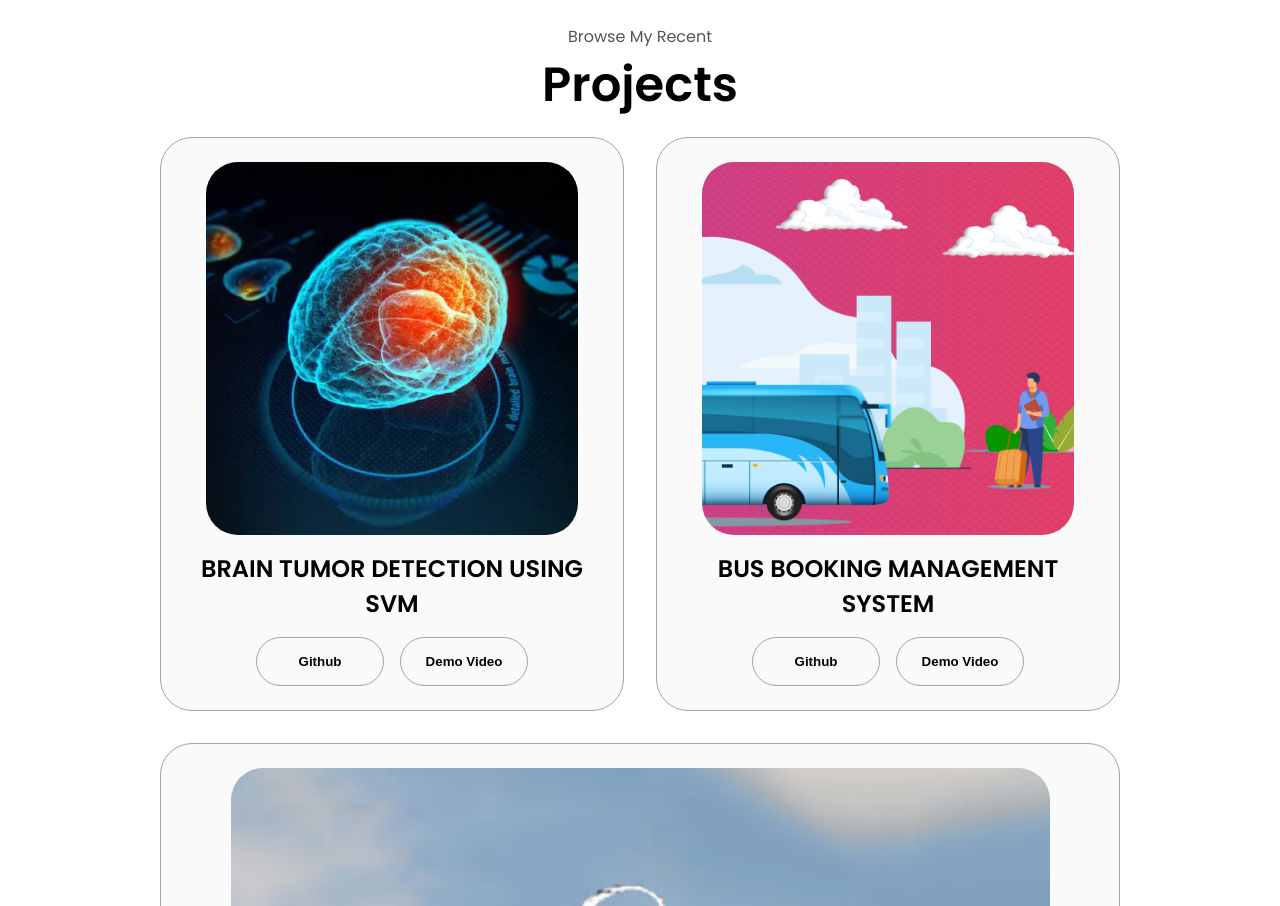
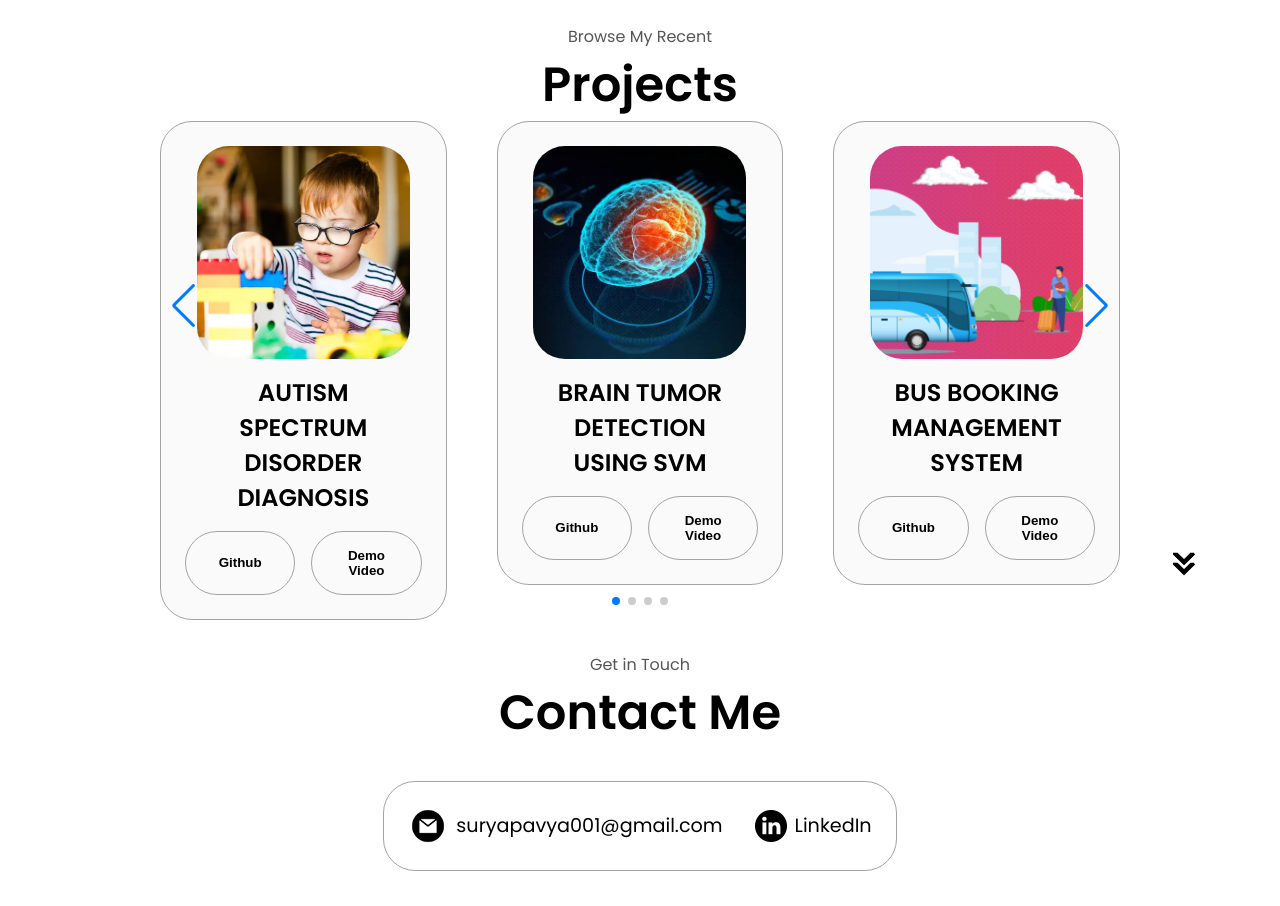
Before and after one commit to DHARMASURYA-001/My-Portfolio, a plain HTML site: page index.html in a window 1280 px wide. Shown: the part 2440-3346 px from the top of the page. Drawn offline with nearby package versions, Linux system fonts and the light colour scheme.

Commit message:
Swiper added to Projects Section

```diff
--- a/index.html
+++ b/index.html
@@ -7,6 +7,8 @@
     <link rel="icon" href="./assets/Dharma logo.png" type="image/x-icon">
     <link rel="stylesheet" href="style.css" />
     <link rel="stylesheet" href="mediaqueries.css"/>
+    <link rel="stylesheet" href="https://unpkg.com/swiper/swiper-bundle.min.css" />
+    <script src="https://unpkg.com/swiper/swiper-bundle.min.js"></script>
 </head>
 <body>
     <nav id="desktop-nav">
@@ -227,53 +229,78 @@
     <section id="projects">
         <p class="section__text__p1">Browse My Recent</p>
         <h1 class="title">Projects</h1>
-        <div class="experience-details-container">
-            <div class="about-containers">
+        <div class="projects-container">
+            <div class="swiper-container">
+                <div class="swiper-wrapper">
+                    <div class="swiper-slide">
+                        <div class="details-container color-container">
+                            <div class="article-container">
+                                <img src="./assets/Project-4.jpg" alt="Project 1" class="project-img" />
+                            </div>
+                            <h2 class="experience-sub-title project-title">AUTISM SPECTRUM DISORDER DIAGNOSIS</h2>
+                            <div class="btn-container">
+                                <button class="btn btn-color-2 project-btn"
+                                    onclick="window.open('https://github.com/DHARMASURYA-001/brain-tumor-detection-using-svm-and-logistic-regression', '_blank');">Github</button>
+                                <button class="btn btn-color-2 project-btn"
+                                    onclick="window.open('https://drive.google.com/file/d/1KMky2kjwevLrwkDpcnjgfrA12_IW1miZ/view?usp=sharing', '_blank');">Demo
+                                    Video</button>
+                            </div>
+                        </div>
+                    </div>
+                    <div class="swiper-slide">
                         <div class="details-container color-container">
                             <div class="article-container">
                                 <img src="./assets/project-1.png" alt="Project 1" class="project-img" />
                             </div>
                             <h2 class="experience-sub-title project-title">BRAIN TUMOR DETECTION USING SVM</h2>
                             <div class="btn-container">
-                        <button class="btn btn-color-2 project-btn" onclick="window.open('https://github.com/DHARMASURYA-001/brain-tumor-detection-using-svm-and-logistic-regression', '_blank');">
-                            Github
-                        </button>
-                        <button class="btn btn-color-2 project-btn" onclick="window.open('https://drive.google.com/file/d/1KMky2kjwevLrwkDpcnjgfrA12_IW1miZ/view?usp=sharing', '_blank');">
-                            Demo Video
-                        </button>
+                                <button class="btn btn-color-2 project-btn"
+                                    onclick="window.open('https://github.com/DHARMASURYA-001/brain-tumor-detection-using-svm-and-logistic-regression', '_blank');">Github</button>
+                                <button class="btn btn-color-2 project-btn"
+                                    onclick="window.open('https://drive.google.com/file/d/1KMky2kjwevLrwkDpcnjgfrA12_IW1miZ/view?usp=sharing', '_blank');">Demo
+                                    Video</button>
                             </div>
                         </div>
+                    </div>
+                    <div class="swiper-slide">
                         <div class="details-container color-container">
                             <div class="article-container">
                                 <img src="./assets/project-2.png" alt="Project 2" class="project-img" />
                             </div>
                             <h2 class="experience-sub-title project-title">BUS BOOKING MANAGEMENT SYSTEM</h2>
                             <div class="btn-container">
-                        <button class="btn btn-color-2 project-btn" onclick="location.href='https://github.com/'">
-                            Github
-                        </button>
-                        <button class="btn btn-color-2 project-btn" onclick="window.open('https://drive.google.com/file/d/1yN4clkg5JN9VLu6CUvDwMj8CCGayGdPU/view?usp=sharing', '_blank');">
-                            Demo Video
-                        </button>
+                                <button class="btn btn-color-2 project-btn"
+                                    onclick="location.href='https://github.com/'">Github</button>
+                                <button class="btn btn-color-2 project-btn"
+                                    onclick="window.open('https://drive.google.com/file/d/1yN4clkg5JN9VLu6CUvDwMj8CCGayGdPU/view?usp=sharing', '_blank');">Demo
+                                    Video</button>
                             </div>
                         </div>
+                    </div>
+                    <div class="swiper-slide">
                         <div class="details-container color-container">
                             <div class="article-container">
                                 <img src="./assets/project-3.png" alt="Project 3" class="project-img" />
                             </div>
                             <h2 class="experience-sub-title project-title">Air Writing Recognition Using Open CV</h2>
                             <div class="btn-container">
-                        <button class="btn btn-color-2 project-btn" onclick="location.href='https://github.com/'">
-                            Github
-                        </button>
-                        <button class="btn btn-color-2 project-btn" onclick="window.open('https://drive.google.com/file/d/1sZECssu4lagUL56oJypi4zRikhqNQxLq/view?usp=sharing', '_blank');">
-                            Demo Video
-                        </button>
+                                <button class="btn btn-color-2 project-btn"
+                                    onclick="location.href='https://github.com/'">Github</button>
+                                <button class="btn btn-color-2 project-btn"
+                                    onclick="window.open('https://drive.google.com/file/d/1sZECssu4lagUL56oJypi4zRikhqNQxLq/view?usp=sharing', '_blank');">Demo
+                                    Video</button>
                             </div>
                         </div>
                     </div>
                 </div>
+                <div class="swiper-pagination"></div>
+                <div class="swiper-button-next"></div>
+                <div class="swiper-button-prev"></div>
+            </div>
+        <div class="arrow-container">
             <img src="./assets/arrow.png" alt="Arrow icon" class="icon arrow" onclick="location.href='#contact'" />
+        </div>
+        </div>
     </section>
     <section id="contact">
         <p class="section__text__p1">Get in Touch</p>
--- a/script.js
+++ b/script.js
@@ -4,3 +4,29 @@ function toggleMenu() {
   menu.classList.toggle("open");
   icon.classList.toggle("open");
 }
+
+const swiper = new Swiper('.swiper-container', {
+    loop: true,
+    pagination: {
+        el: '.swiper-pagination',
+        clickable: true,
+    },
+    navigation: {
+        nextEl: '.swiper-button-next',
+        prevEl: '.swiper-button-prev',
+    },
+    breakpoints: {
+        640: {
+            slidesPerView: 1,
+            spaceBetween: 20,
+        },
+        768: {
+            slidesPerView: 2,
+            spaceBetween: 40,
+        },
+        1024: {
+            slidesPerView: 3,
+            spaceBetween: 50,
+        },
+    },
+});
--- a/style.css
+++ b/style.css
@@ -389,6 +389,27 @@ article .icon {
   border-color: rgb(163, 163, 163);
 }
 
+.swiper-container {
+  max-width: 100%;
+  overflow: hidden;
+}
+
+.swiper-slide {
+  width: auto;
+  flex: 0 0 auto;
+  max-width: 100%;
+}
+
+.swiper-button-next,
+.swiper-button-prev {
+  color: black;
+  z-index: 10;
+}
+
+.swiper-pagination-bullet-active {
+  background: black;
+}
+
 /* CONTACT */
 
 #contact {
```
Also changed, not shown: assets/Project-4.jpg (added). Lines whose indentation alone changed are shown as unchanged.
